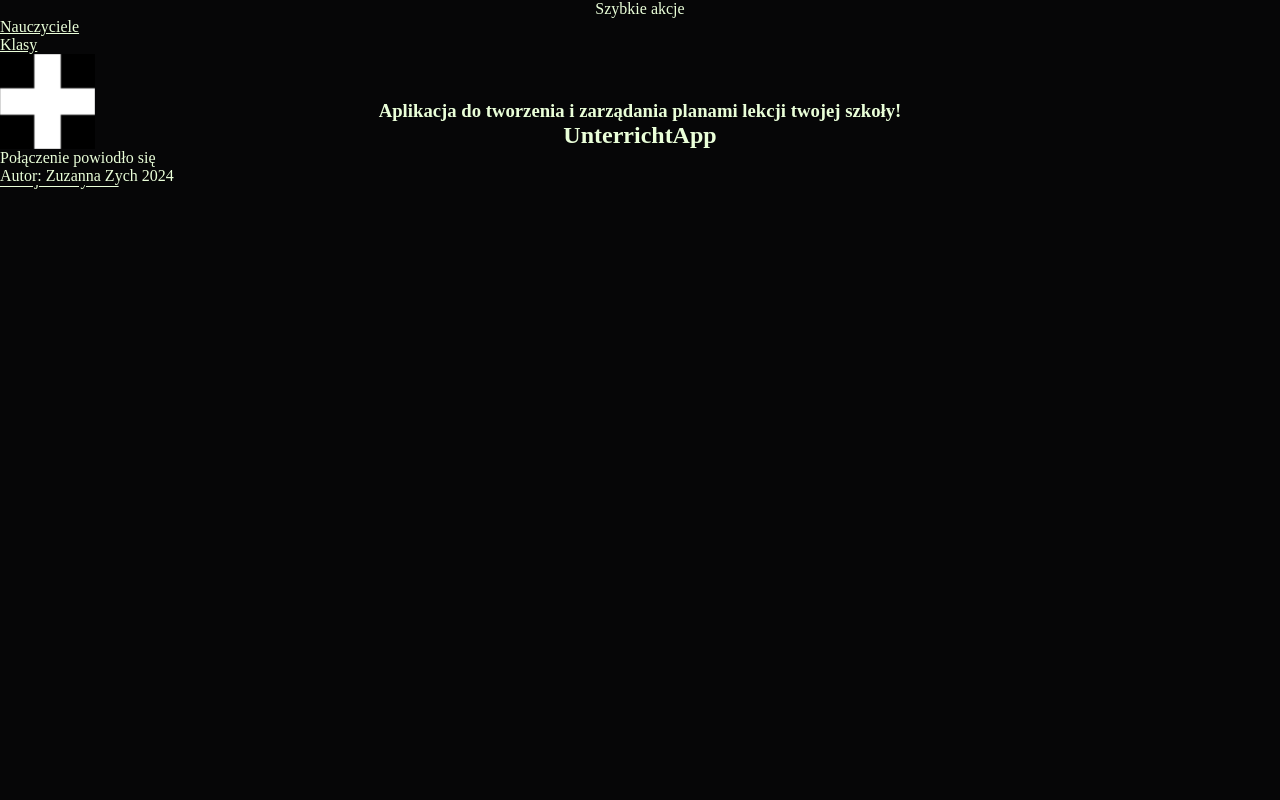
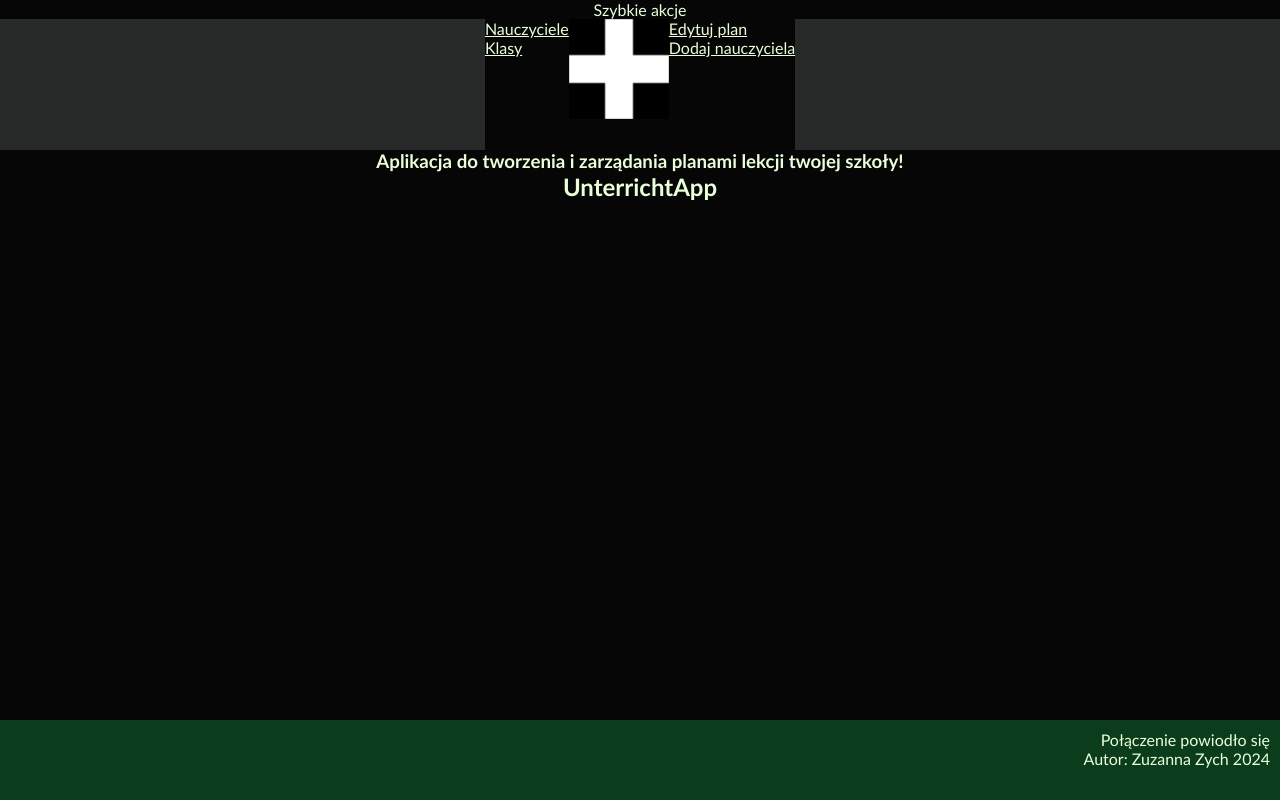
Before and after one commit to Zuzek16/UnterrichtApp, a PHP site: page / in a window 1280 px wide. Run offline with PHP 8.4, Linux system fonts and the light colour scheme.

Commit message:
WIP subpage init

```diff
--- a/edycjaPlan.php
+++ b/edycjaPlan.php
@@ -6,6 +6,11 @@
     <title>UnterrichtApp - edycja</title>
 </head>
 <body>
+    <h2>Wybierz plan do edycji</h2>
+
+    <form action="#" method="get">
+
+    </form>
 
 </body>
 </html>
--- a/index.php
+++ b/index.php
@@ -8,18 +8,18 @@
 </head>
 <body>
 <header>
+     <p>Szybkie akcje</p>
      <nav>
-          <p>Szybkie akcje</p>
           <ul>
-               <li><a href="">Nauczyciele</a></li>
-               <li><a href="">Klasy</a></li>
+               <li><a href="ucz.php?szuk=nau">Nauczyciele</a></li>
+               <li><a href="ucz.php?szuk=klasy">Klasy</a></li>
           </ul>
           <ul>
-               <li><a href=""><img src="zdj/plus.png" alt=""></a></li>
+               <li><a href="tworzPlan.php"><img src="zdj/plus.png" alt=""></a></li>
           </ul>
           <ul>
-               <li><a href="">Edytuj plan</a></li>
-               <li><a href="">Dodaj nauczyciela</a></li>
+               <li><a href="edycjaPlan.php">Edytuj plan</a></li>
+               <li><a href="dodNau.php">Dodaj nauczyciela</a></li>
           </ul>
           <!-- <ul>
                <li><a href=""></a></li>
--- a/styl.css
+++ b/styl.css
@@ -2,8 +2,11 @@
     --kolor-tla: #060607;
     --kolor-tekstu: #EAFFD9;
     --kolor-akcent-jasny: #219147;
+    --kolor-akcent-jasny-szary: #536158;
+    --kolor-akcent-ciemny-szary: #272a28;
     --kolor-akcent-ciemny: #0b3d1c;
     --zdj-banner: url("zdj/zielone-liscie-tlo.jpg");
+    --wielkosc-tekstu: 16px;
 }
 
 body{
@@ -17,38 +20,37 @@ body{
     background-color: var(--kolor-tla);
     color: var(--kolor-tekstu);
     box-sizing: border-box;
+    /* font-size: var(--wielkosc-tekstu); */
+    font-family: 'Trebuchet MS', 'Lucida Sans Unicode', 'Lucida Grande', 'Lucida Sans', Arial, sans-serif;
 }
 
-header {
+header, nav {
+    background-color: var(--kolor-akcent-ciemny-szary);
     width: 100vw;
     /* zmienic heigh t */
-    height: 100px;
+    height: 150px;
+}
+
+nav ul{
+    float: left;
+}
+
+nav ul li::marker{
+    content: none;
+}
+
+nav {
+    display:flex;
+    justify-content: center;
 }
 
 a img {
-    height: 95px;
+    height: 100px;
     width: auto;
 }
 
 header p {
     text-align: center;
-}
-
-.main::before {
-   /* put an image below with lowered opacity but full text opacity! */
-        /* content: ' ';
-        display: block;
-        position: absolute;
-        left: 0;
-        top: 0;
-        width: 100%;
-        height: 100%;
-        opacity: 0.6;
-        background-image: var(--zdj-banner);
-        background-repeat: no-repeat;
-        background-position: 50% 0;
-        background-size: cover; */
-
 }
 
 .main {
@@ -57,12 +59,19 @@ header p {
 }
 
 footer {
-    position: relative;
+    width: 100%;
+    position: absolute;
     bottom: 0px;
-    /* przyklejony do dolu  */
+    height: 10%;
+    padding: 10px;
 }
 
-/* dwa białe bloki z lewo prawo pod header */
+footer, footer * {
+    background-color: var(--kolor-akcent-ciemny);
+    text-align: right;
+}
+
+/* dwa czerne bloki z lewo prawo pod header */
 
 
 /* responsywność? */
```
Also changed, not shown: ucz.php (added, +12 -0 lines).
